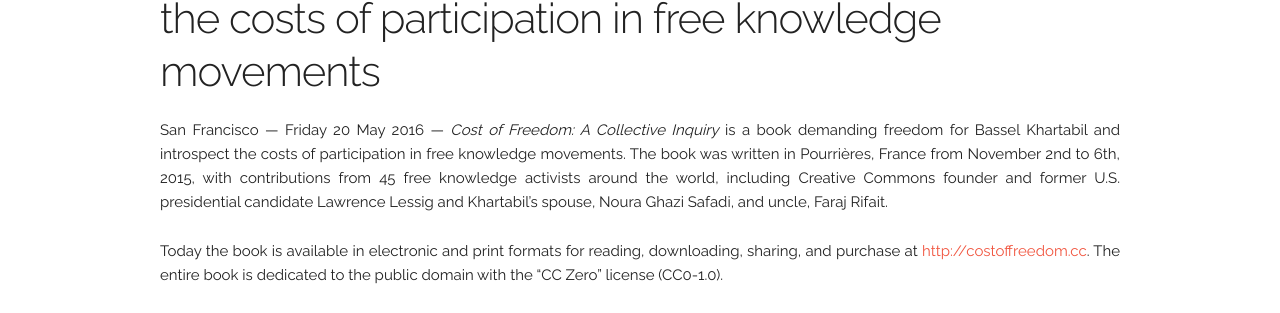
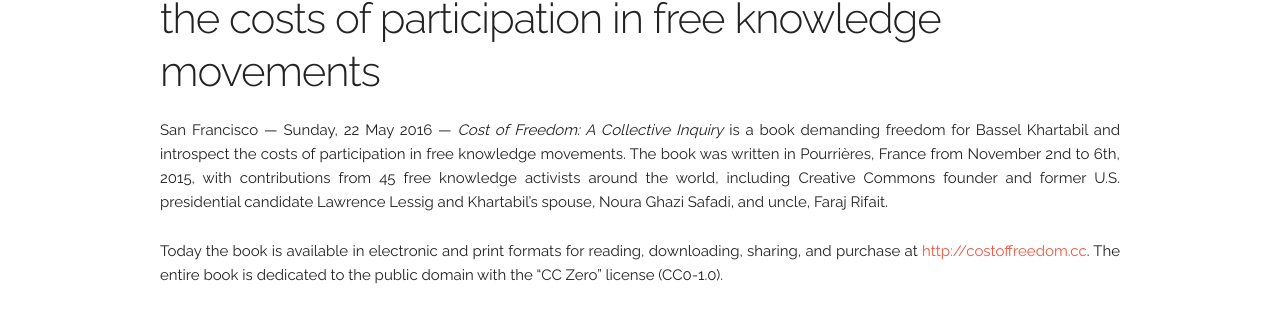
Before and after one commit to costoffreedom/costoffreedom.cc, a Jekyll site: the page built from _posts/2016-05-20-birthday-release.md, in a window 1280 px wide. Shown: the part 367-680 px from the top of the page. Built offline with Jekyll 4.4.1, drawn with Linux system fonts in a browser that asks for light colours.

Commit message:
Update 2016-05-20-birthday-release.md

```diff
--- a/_posts/2016-05-20-birthday-release.md
+++ b/_posts/2016-05-20-birthday-release.md
@@ -3,7 +3,7 @@
 layout: page
 ---
 
-San Francisco — Friday 20 May 2016 — *Cost of Freedom: A Collective Inquiry* is a book demanding freedom for Bassel Khartabil and introspect the costs of participation in free knowledge movements. The book was written in Pourrières, France from November 2nd to 6th, 2015, with contributions from 45 free knowledge activists around the world, including Creative Commons founder and former U.S. presidential candidate Lawrence Lessig and Khartabil's spouse, Noura Ghazi Safadi, and uncle, Faraj Rifait.
+San Francisco — Sunday, 22 May 2016 — *Cost of Freedom: A Collective Inquiry* is a book demanding freedom for Bassel Khartabil and introspect the costs of participation in free knowledge movements. The book was written in Pourrières, France from November 2nd to 6th, 2015, with contributions from 45 free knowledge activists around the world, including Creative Commons founder and former U.S. presidential candidate Lawrence Lessig and Khartabil's spouse, Noura Ghazi Safadi, and uncle, Faraj Rifait.
 
 Today the book is available in electronic and print formats for reading, downloading, sharing, and purchase at <http://costoffreedom.cc>. The entire book is dedicated to the public domain with the "CC Zero" license (CC0-1.0).
 
```
